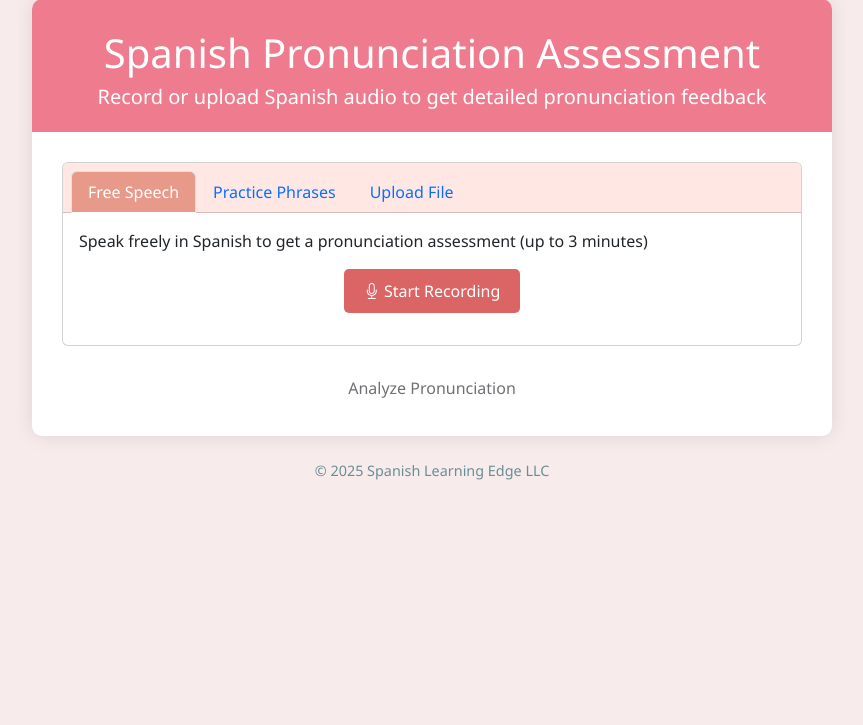
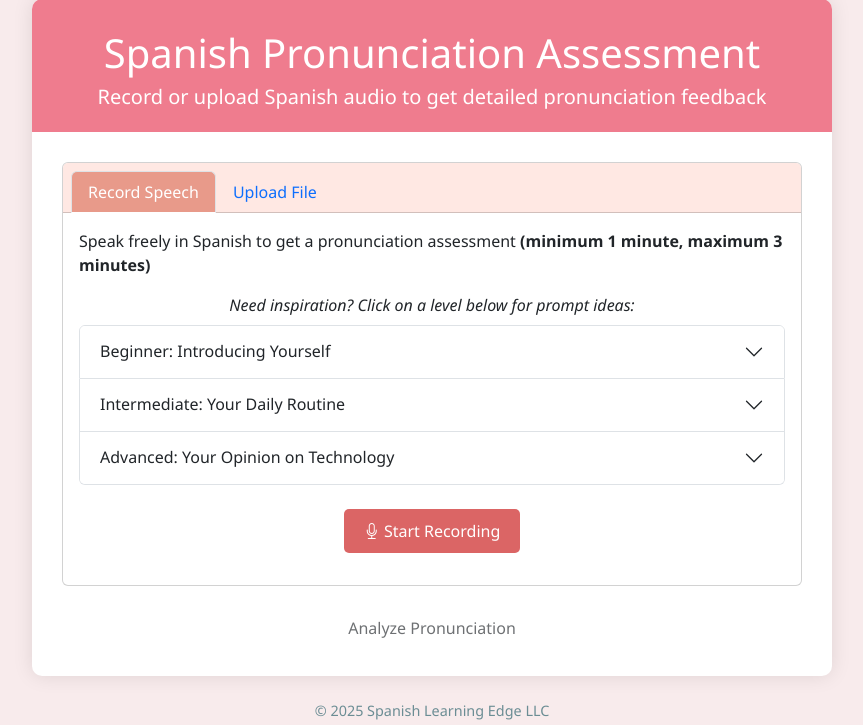
Before and after one commit to angelicagenel/upgraded-spoon, a Flask app: page / in a window 1280 px wide. Shown: the part 21-746 px from the top of the page, without its empty margins (208-1071 px from the left). Run offline with Flask 3, Linux system fonts and the light colour scheme.

Commit message:
2 tabs and prompts index.html

```diff
--- a/templates/index.html
+++ b/templates/index.html
@@ -144,26 +144,6 @@
             display: none;
         }
 
-        .practice-section {
-            background-color: var(--color-primary-light);
-            border-radius: 5px;
-            padding: 15px;
-            margin-bottom: 15px;
-        }
-
-        .practice-title {
-            color: var(--color-teal-dark);
-            font-weight: bold;
-            margin-bottom: 10px;
-        }
-
-        .practice-phrase {
-            background-color: white;
-            padding: 10px;
-            border-radius: 5px;
-            margin-bottom: 10px;
-        }
-
         @keyframes pulse {
             0% { transform: scale(1); }
             50% { transform: scale(1.05); }
@@ -190,10 +170,7 @@
             <div class="card-header">
                 <ul class="nav nav-tabs card-header-tabs" id="recordingTabs">
                     <li class="nav-item">
-                        <a class="nav-link active" id="recordTab" data-bs-toggle="tab" href="#record">Free Speech</a>
-                    </li>
-                    <li class="nav-item">
-                        <a class="nav-link" id="practiceTab" data-bs-toggle="tab" href="#practice">Practice Phrases</a>
+                        <a class="nav-link active" id="recordTab" data-bs-toggle="tab" href="#record">Record Speech</a>
                     </li>
                     <li class="nav-item">
                         <a class="nav-link" id="uploadTab" data-bs-toggle="tab" href="#upload">Upload File</a>
@@ -203,7 +180,50 @@
             <div class="card-body">
                 <div class="tab-content">
                     <div class="tab-pane fade show active" id="record">
-                        <p>Speak freely in Spanish to get a pronunciation assessment (up to 3 minutes)</p>
+                        <p>Speak freely in Spanish to get a pronunciation assessment <strong>(minimum 1 minute, maximum 3 minutes)</strong></p>
+
+                        <div class="mb-4">
+                            <p class="text-center mb-2"><em>Need inspiration? Click on a level below for prompt ideas:</em></p>
+                            <div class="accordion" id="promptAccordion">
+                                <div class="accordion-item">
+                                    <h2 class="accordion-header">
+                                        <button class="accordion-button collapsed" type="button" data-bs-toggle="collapse" data-bs-target="#collapseOne" aria-expanded="false" aria-controls="collapseOne">
+                                            Beginner: Introducing Yourself
+                                        </button>
+                                    </h2>
+                                    <div id="collapseOne" class="accordion-collapse collapse" data-bs-parent="#promptAccordion">
+                                        <div class="accordion-body">
+                                            <p><em>Háblame de ti mismo/a. ¿Cómo te llamas? ¿De dónde eres? ¿Cuántos años tienes? ¿Qué te gusta hacer en tu tiempo libre? ¿Tienes mascotas? Describe tu familia.</em></p>
+                                        </div>
+                                    </div>
+                                </div>
+                                <div class="accordion-item">
+                                    <h2 class="accordion-header">
+                                        <button class="accordion-button collapsed" type="button" data-bs-toggle="collapse" data-bs-target="#collapseTwo" aria-expanded="false" aria-controls="collapseTwo">
+                                            Intermediate: Your Daily Routine
+                                        </button>
+                                    </h2>
+                                    <div id="collapseTwo" class="accordion-collapse collapse" data-bs-parent="#promptAccordion">
+                                        <div class="accordion-body">
+                                            <p><em>Describe tu rutina diaria. ¿A qué hora te despiertas? ¿Qué desayunas normalmente? ¿Cómo vas al trabajo o a la escuela? Explica lo que haces durante el día, tus responsabilidades y cómo te relajas por la noche.</em></p>
+                                        </div>
+                                    </div>
+                                </div>
+                                <div class="accordion-item">
+                                    <h2 class="accordion-header">
+                                        <button class="accordion-button collapsed" type="button" data-bs-toggle="collapse" data-bs-target="#collapseThree" aria-expanded="false" aria-controls="collapseThree">
+                                            Advanced: Your Opinion on Technology
+                                        </button>
+                                    </h2>
+                                    <div id="collapseThree" class="accordion-collapse collapse" data-bs-parent="#promptAccordion">
+                                        <div class="accordion-body">
+                                            <p><em>Expresa tu opinión sobre la tecnología moderna. ¿Cómo ha cambiado la forma en que vivimos? ¿Crees que la inteligencia artificial tendrá un impacto positivo o negativo en nuestra sociedad? Explica los beneficios y desafíos de vivir en un mundo cada vez más conectado digitalmente.</em></p>
+                                        </div>
+                                    </div>
+                                </div>
+                            </div>
+                        </div>
+
                         <div class="text-center">
                             <button id="recordButton" class="btn btn-record">
                                 <i class="bi bi-mic"></i> Start Recording
@@ -214,35 +234,6 @@
                         <div id="audioPreview" class="mt-3" style="display: none;">
                             <h6>Preview:</h6>
                             <audio id="recordedAudio" controls class="w-100"></audio>
-                        </div>
-                    </div>
-
-                    <div class="tab-pane fade" id="practice">
-                        <p>Practice your pronunciation with these example phrases:</p>
-                        <div class="practice-section mb-3">
-                            <div class="practice-title">Beginner</div>
-                            <div class="practice-phrase" id="beginnerPhrase">Loading...</div>
-                            <button class="btn btn-sm btn-record practice-record-btn" data-level="beginner">
-                                <i class="bi bi-mic"></i> Record
-                            </button>
-                        </div>
-                        <div class="practice-section mb-3">
-                            <div class="practice-title">Intermediate</div>
-                            <div class="practice-phrase" id="intermediatePhrase">Loading...</div>
-                            <button class="btn btn-sm btn-record practice-record-btn" data-level="intermediate">
-                                <i class="bi bi-mic"></i> Record
-                            </button>
-                        </div>
-                        <div class="practice-section">
-                            <div class="practice-title">Advanced</div>
-                            <div class="practice-phrase" id="advancedPhrase">Loading...</div>
-                            <button class="btn btn-sm btn-record practice-record-btn" data-level="advanced">
-                                <i class="bi bi-mic"></i> Record
-                            </button>
-                        </div>
-                        <div id="practiceAudioPreview" class="mt-3" style="display: none;">
-                            <h6>Preview:</h6>
-                            <audio id="practiceRecordedAudio" controls class="w-100"></audio>
                         </div>
                     </div>
 
@@ -354,8 +345,8 @@
             const selectedFile = document.getElementById('selectedFile');
             const audioPreview = document.getElementById('audioPreview');
             const recordedAudio = document.getElementById('recordedAudio');
-            const practiceAudioPreview = document.getElementById('practiceAudioPreview');
-            const practiceRecordedAudio = document.getElementById('practiceRecordedAudio');
+
+            // Practice-related elements removed
 
             let mediaRecorder;
             let audioChunks = [];
@@ -364,19 +355,8 @@
             let timerInterval;
             let selectedAudioFile = null;
             let audioURL = null;
-            let activePracticeButton = null;
 
-            // Load reference phrases
-            fetch('/references')
-                .then(response => response.json())
-                .then(data => {
-                    document.getElementById('beginnerPhrase').textContent = data.beginner;
-                    document.getElementById('intermediatePhrase').textContent = data.intermediate;
-                    document.getElementById('advancedPhrase').textContent = data.advanced;
-                })
-                .catch(error => {
-                    console.error('Error loading reference phrases:', error);
-                });
+            // No longer loading reference phrases as practice tab has been removed
 
             // Switch tabs
             document.querySelectorAll('#recordingTabs a').forEach(tab => {
@@ -392,10 +372,8 @@
                         submitButton.disabled = !recording && !audioURL;
                         selectedFile.textContent = '';
                         selectedAudioFile = null;
-                    } else if (this.id === 'practiceTab') {
-                        submitButton.disabled = !selectedAudioFile;
-                        if (recording) stopRecording();
                     } else {
+                        // Upload tab
                         submitButton.disabled = !selectedAudioFile;
                         if (recording) stopRecording();
                     }
@@ -436,36 +414,7 @@
                 submitButton.disabled = false;
             }
 
-            // Practice recording buttons
-            const practiceRecordButtons = document.querySelectorAll('.practice-record-btn');
-
-            practiceRecordButtons.forEach(button => {
-                button.addEventListener('click', function() {
-                    if (recording) {
-                        stopRecording();
-                    } else {
-                        // Clear any previous recording
-                        selectedAudioFile = null;
-                        audioURL = null;
-
-                        // Set active button
-                        activePracticeButton = this;
-                        const level = this.getAttribute('data-level');
-
-                        // Start recording
-                        startPracticeRecording();
-                    }
-                });
-            });
-
-            function startPracticeRecording() {
-                if (activePracticeButton) {
-                    activePracticeButton.innerHTML = '<i class="bi bi-stop-fill"></i> Stop';
-                    activePracticeButton.classList.add('recording');
-                }
-
-                startRecording();
-            }
+            // Practice recording buttons removed
 
             // Recording
             recordButton.addEventListener('click', () => {
@@ -492,29 +441,21 @@
                         }
                         audioURL = URL.createObjectURL(audioBlob);
 
-                        // Show audio in the appropriate preview based on active tab
-                        if (activePracticeButton) {
-                            practiceRecordedAudio.src = audioURL;
-                            practiceAudioPreview.style.display = 'block';
-                        } else {
+                        // Show audio in the preview
                         recordedAudio.src = audioURL;
                         audioPreview.style.display = 'block';
-                        }
 
                         submitButton.disabled = false;
                     });
                     mediaRecorder.start();
                     recording = true;
 
-                    // Update record button if not in practice mode
-                    if (!activePracticeButton) {
+                    // Reset record button
                     recordButton.innerHTML = '<i class="bi bi-stop-fill"></i> Stop Recording';
                     recordButton.classList.add('recording');
-                    }
 
                     recordingStatus.textContent = 'Recording...';
                     audioPreview.style.display = 'none';
-                    practiceAudioPreview.style.display = 'none';
                     recordingTime = 0;
                     recordingTimer.style.display = 'block';
                     timerInterval = setInterval(updateTimer, 1000);
@@ -537,15 +478,9 @@
                     mediaRecorder.stream.getTracks().forEach(track => track.stop());
                     recording = false;
 
-                    // Reset record button if not in practice mode
-                    if (!activePracticeButton) {
+                    // Reset record button
                     recordButton.innerHTML = '<i class="bi bi-mic"></i> Start Recording';
                     recordButton.classList.remove('recording');
-                    } else {
-                        // Reset practice button
-                        activePracticeButton.innerHTML = '<i class="bi bi-mic"></i> Record';
-                        activePracticeButton.classList.remove('recording');
-                    }
 
                     recordingStatus.textContent = 'Recording stopped.';
                     clearInterval(timerInterval);
@@ -571,12 +506,6 @@
 
                 const formData = new FormData();
                 formData.append('file', selectedAudioFile);
-
-                // Add reference info if practicing with a specific phrase
-                if (activePracticeButton) {
-                    const level = activePracticeButton.getAttribute('data-level');
-                    formData.append('practice_level', level);
-                }
 
                 fetch('/process-audio', {
                     method: 'POST',
@@ -639,12 +568,10 @@
             newRecordingButton.addEventListener('click', () => {
                 resultContainer.style.display = 'none';
                 audioPreview.style.display = 'none';
-                practiceAudioPreview.style.display = 'none';
                 recordingStatus.textContent = '';
                 selectedFile.textContent = '';
                 submitButton.disabled = true;
                 selectedAudioFile = null;
-                activePracticeButton = null;
                 if (audioURL) {
                     URL.revokeObjectURL(audioURL);
                     audioURL = null;
```
Lines whose indentation alone changed are shown as unchanged.
